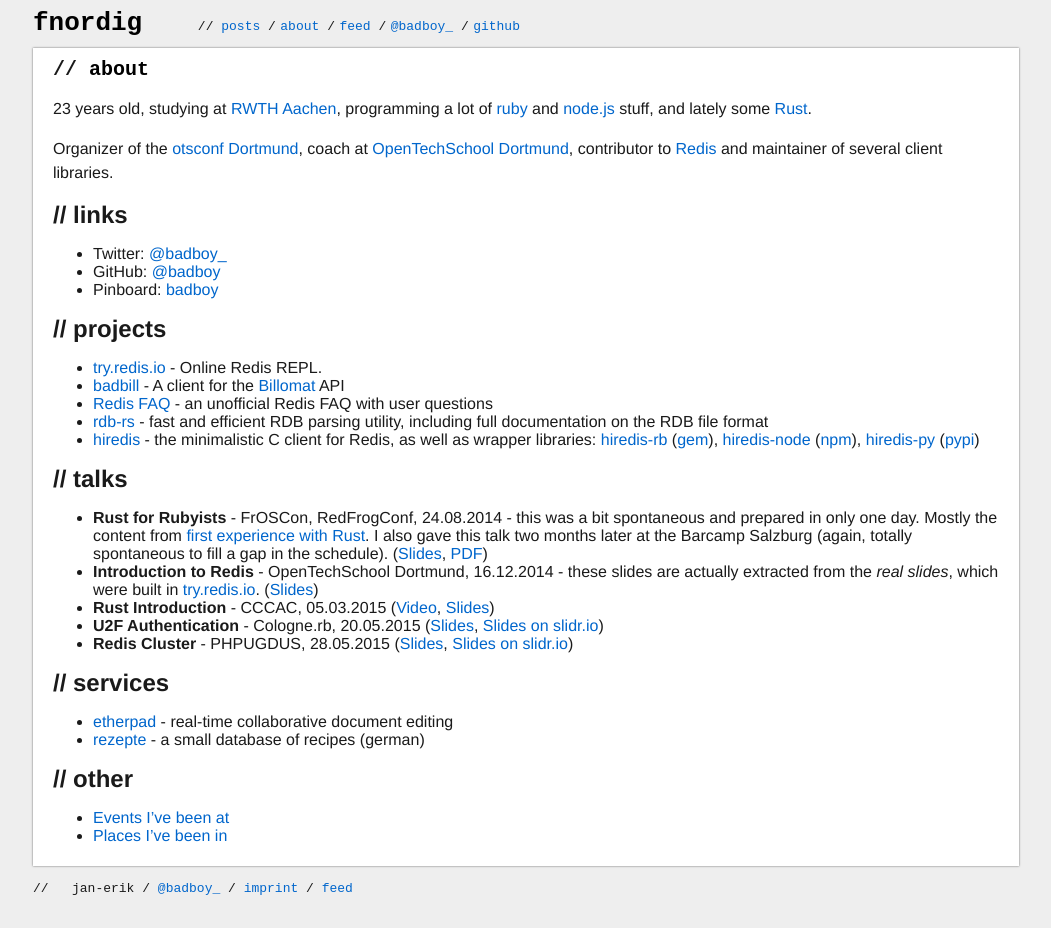
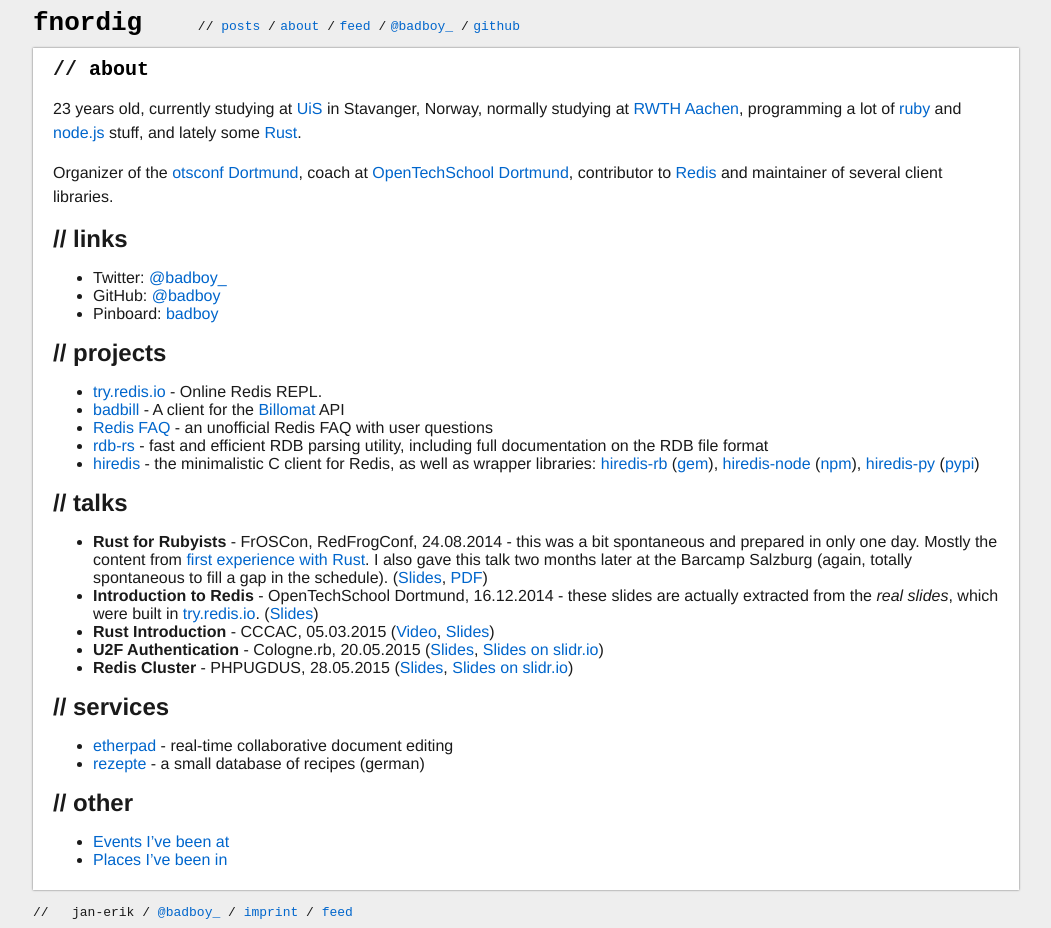
Before and after one commit to badboy/fnordig.de, a Jekyll site: the page built from about.markdown, in a window 1280 px wide. Shown: the whole page, without its empty margins (114-1165 px from the left). Built offline with Jekyll 4.4.1, drawn with Linux system fonts in a browser that asks for light colours; before the commit the page ends 904 px from its top, so only the background shows below that.

Commit message:
I moved. Atleast for now.

```diff
--- a/about.markdown
+++ b/about.markdown
@@ -4,7 +4,8 @@ title: about
 ---
 
 23 years old,
-studying at [RWTH Aachen](http://www.rwth-aachen.de/),
+currently studying at [UiS](http://www.uis.no/) in Stavanger, Norway,
+normally studying at [RWTH Aachen](http://www.rwth-aachen.de/),
 programming a lot of [ruby](http://www.ruby-lang.org/en/) and [node.js](http://nodejs.org/) stuff,
 and lately some [Rust](http://www.rust-lang.org/).
 
```
